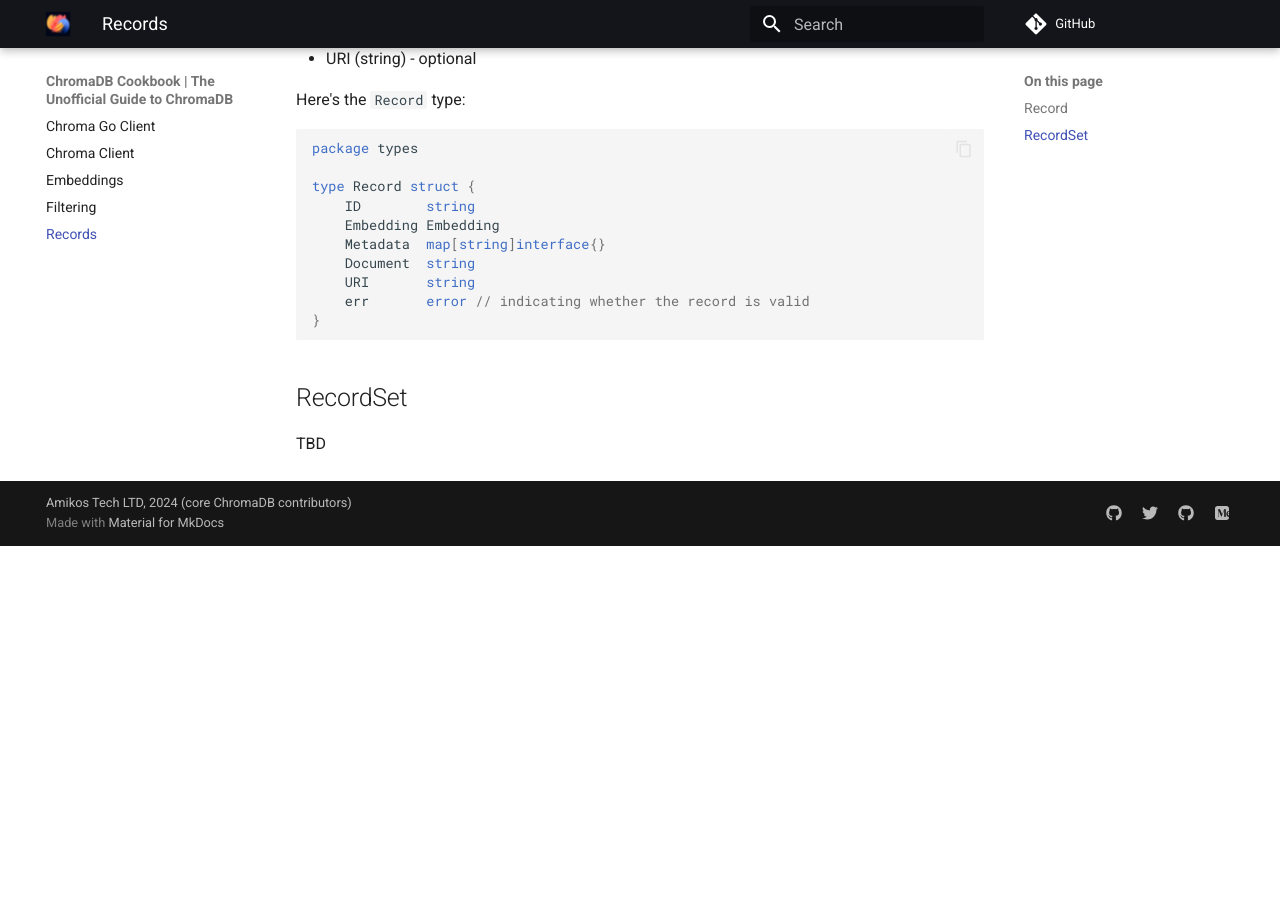
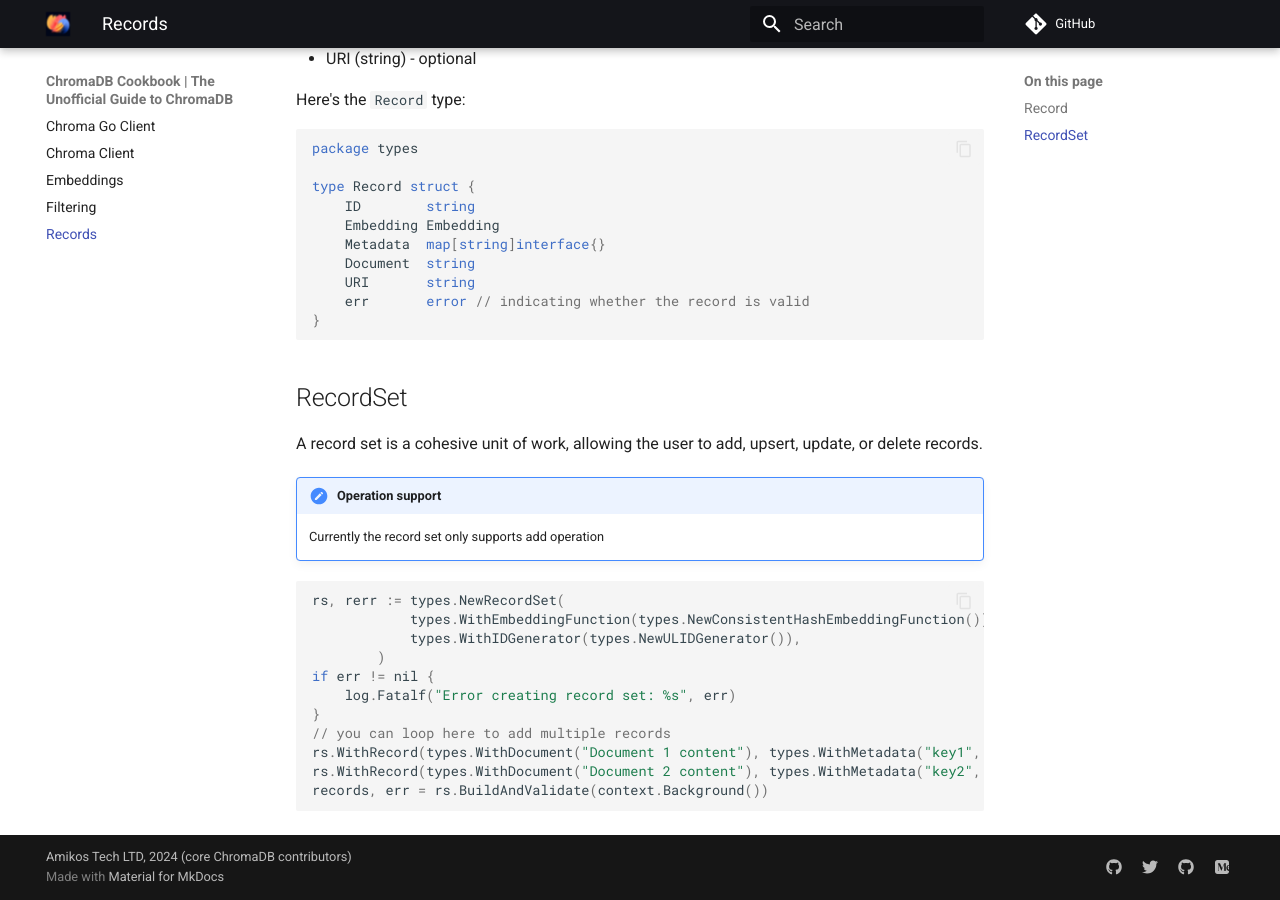
Before and after one commit to amikos-tech/chroma-go, an MkDocs documentation site: the page built from docs/docs/records.md, in a window 1280 px wide and 900 px high, scrolled down 620 px. Built offline with MkDocs 1.6.1 and Material for MkDocs 9.7.7, drawn with Linux system fonts in a browser that asks for light colours; comment, search, counter and statistics services are not loaded; before the commit the page ends 1166 px from its top, so only the background shows below that.

Commit message:
docs: Updated RecordSet docs ever-so-slightly

````diff
--- a/docs/docs/records.md
+++ b/docs/docs/records.md
@@ -36,4 +36,24 @@ type Record struct {
 
 ## RecordSet
 
-TBD
+A record set is a cohesive unit of work, allowing the user to add, upsert, update, or delete records.
+
+
+!!! note "Operation support"
+
+    Currently the record set only supports add operation
+
+```go
+rs, rerr := types.NewRecordSet(
+			types.WithEmbeddingFunction(types.NewConsistentHashEmbeddingFunction()),
+			types.WithIDGenerator(types.NewULIDGenerator()),
+		)
+if err != nil {
+    log.Fatalf("Error creating record set: %s", err)
+}
+// you can loop here to add multiple records
+rs.WithRecord(types.WithDocument("Document 1 content"), types.WithMetadata("key1", "value1"))
+rs.WithRecord(types.WithDocument("Document 2 content"), types.WithMetadata("key2", "value2"))
+records, err = rs.BuildAndValidate(context.Background())
+
+```
````
